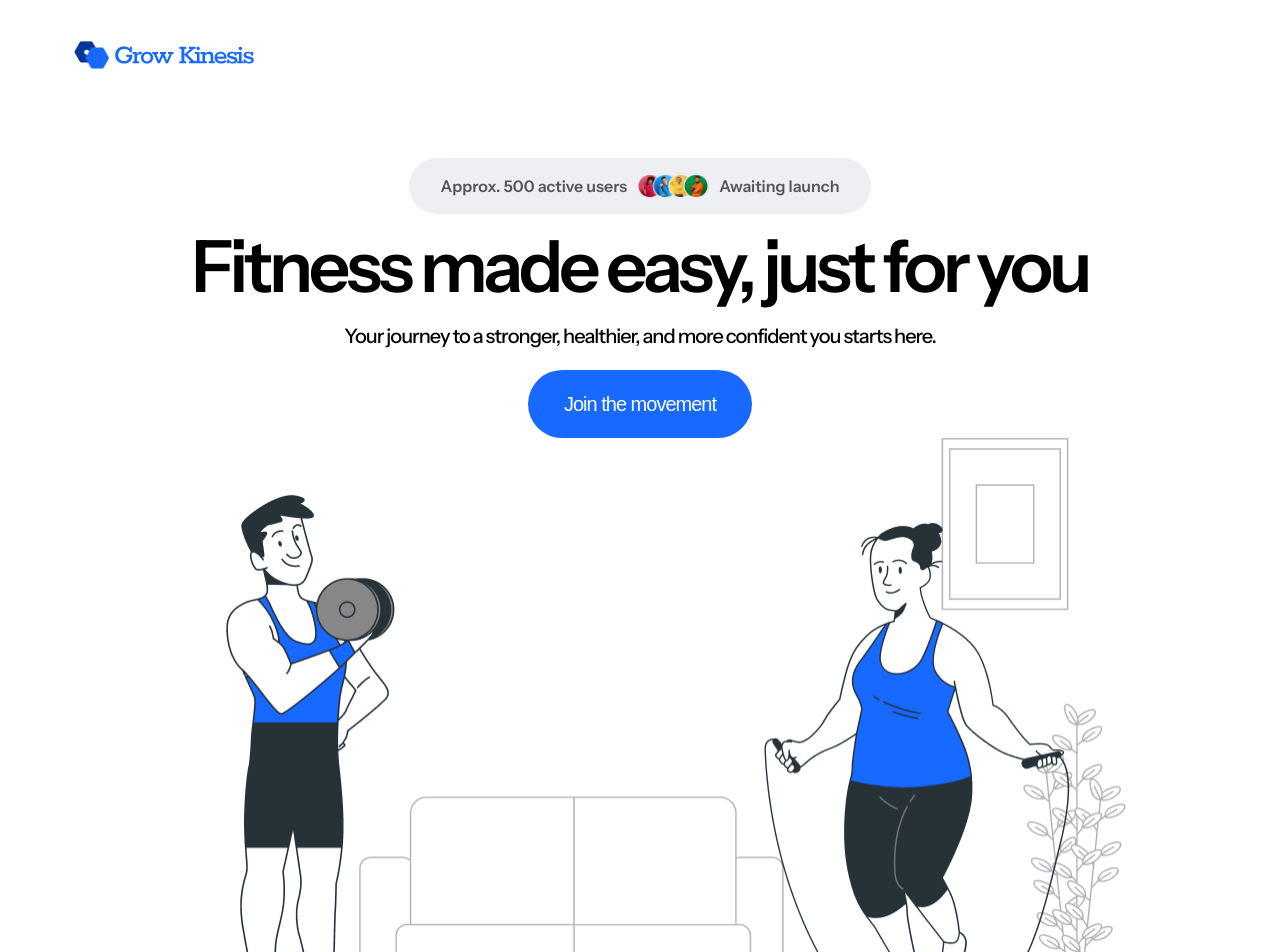
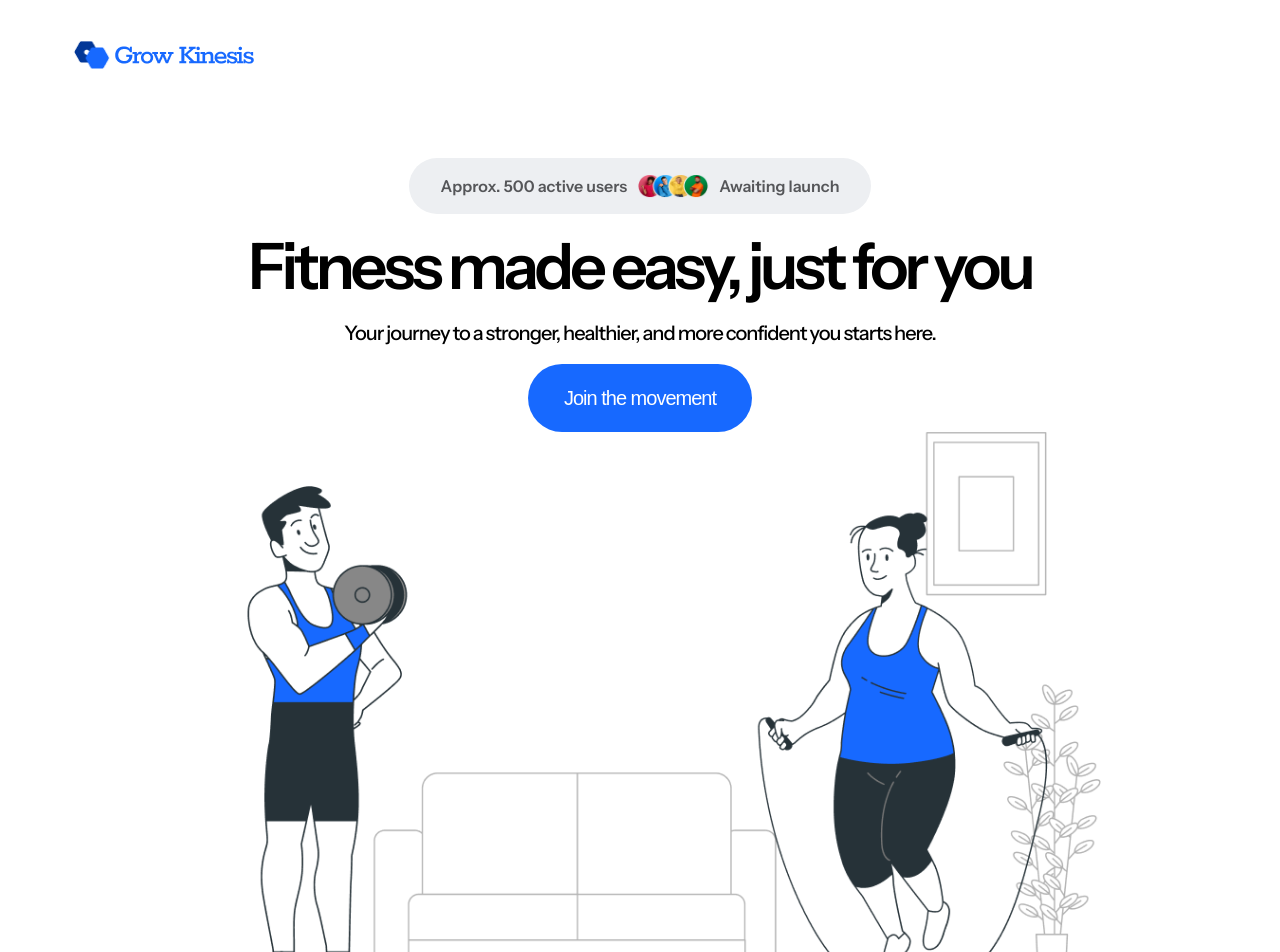
Before and after one commit to Meetkamal256/Grow-Kinesis, a Next.js app: page / in a window 1280 px wide. Shown: the top 952 px of the page. Built offline with nearby package versions, Linux system fonts and the light colour scheme.

Commit message:
made hero section responsive for tablets and small laptops

```diff
--- a/app/_components/section/HeroSection/HeroSection.module.css
+++ b/app/_components/section/HeroSection/HeroSection.module.css
@@ -23,6 +23,41 @@
   margin-bottom: 16px;
 }
 
+/* Large Laptop Styles */
+@media screen and (min-width: 1025px) and (max-width: 1280px) {
+  .heroText {
+    font-size: 64px;
+    line-height: 72px;
+  }
+
+  .heroParagraph {
+    font-size: 20px;
+    line-height: 30px;
+  }
+
+  .heroImg {
+    width: 80%;
+    height: auto;
+  }
+}
+
+@media screen and (min-width: 601px) and (max-width: 1024px) {
+  .heroText {
+    font-size: 56px;
+    line-height: 64px;
+  }
+
+  .heroParagraph {
+    font-size: 18px;
+    line-height: 28px;
+  }
+
+  .heroImg {
+    width: 85%;
+    height: auto;
+  }
+}
+
 @media screen and (max-width: 600px) {
   .heroText {
     font-weight: 600;
```
